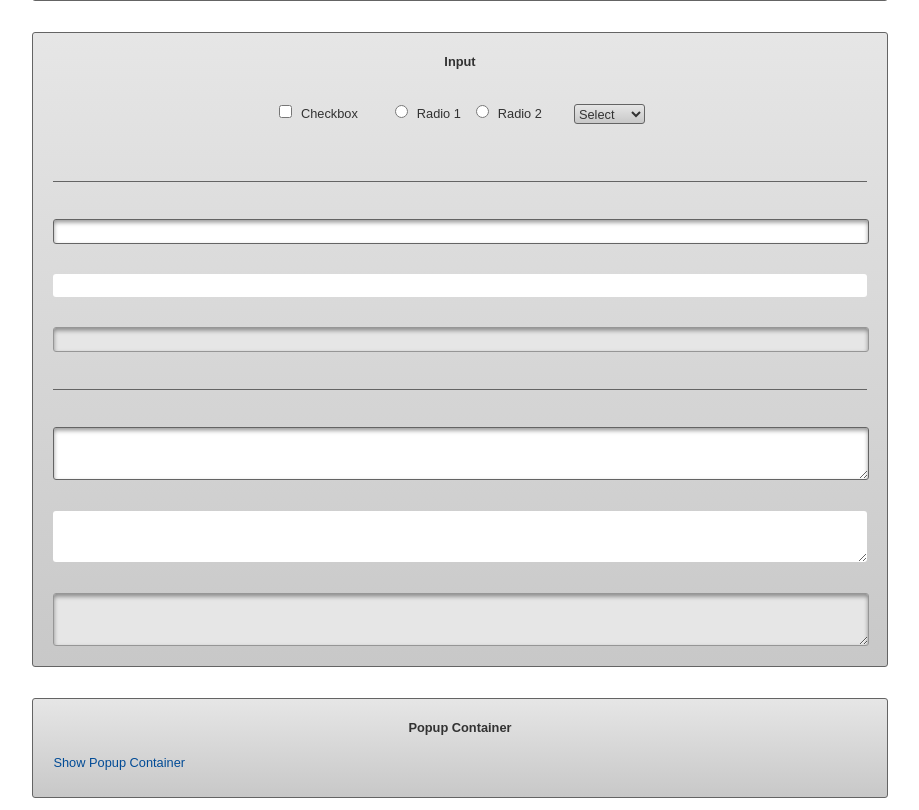
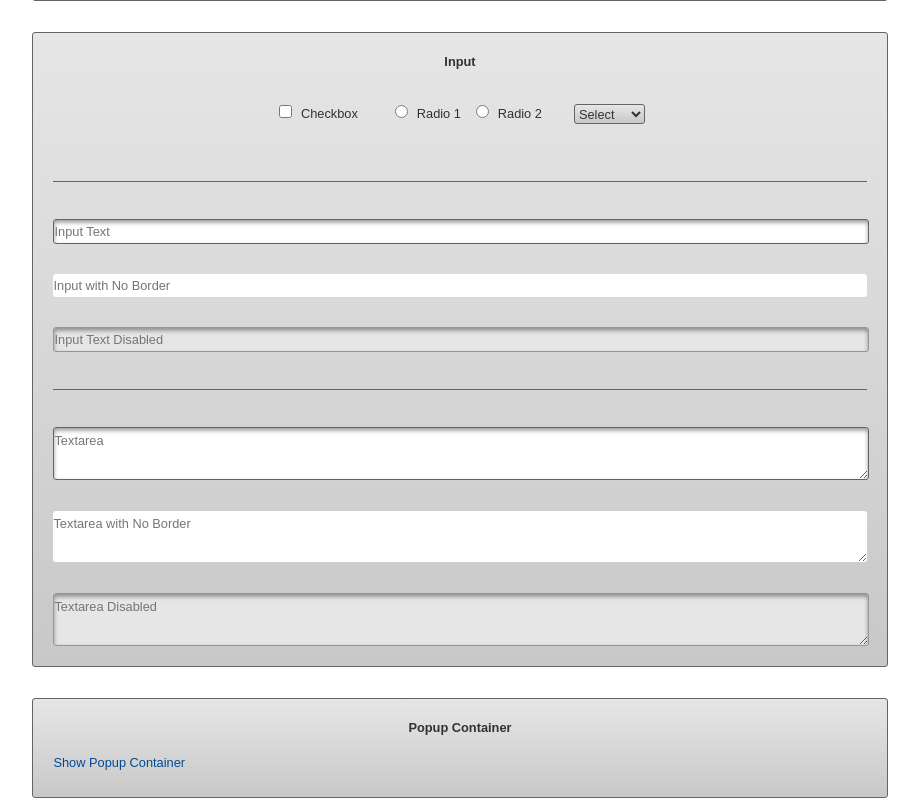
Before and after one commit to MogulMVC/MogulMVC, a PHP site: page / in a window 1280 px wide. Shown: the part 1490-2300 px from the top of the page, without its empty margins (358-1277 px from the left). Run offline with PHP 8.4, Linux system fonts and the light colour scheme.

Commit message:
Changed prompt to placeholder. I'm getting rid of the prompt plugin.

```diff
--- a/application/view/elements.php
+++ b/application/view/elements.php
@@ -432,21 +432,21 @@
 				<hr />
 				<div class="MContentSpacer"></div>
 
-				<input class="width_full" type="text" prompt="Input Text"/>
+				<input class="width_full" type="text" placeholder="Input Text"/>
 				<div class="MContentSpacer"></div>
-				<input class="width_full input_invisible" type="text" prompt="Input with No Border"/>
+				<input class="width_full input_invisible" type="text" placeholder="Input with No Border"/>
 				<div class="MContentSpacer"></div>
-				<input class="width_full" type="text" prompt="Input Text Disabled" disabled="true"/>
+				<input class="width_full" type="text" placeholder="Input Text Disabled" disabled="true"/>
 
 				<div class="MContentSpacer"></div>
 				<hr />
 				<div class="MContentSpacer"></div>
-				<textarea class="width_full" prompt="Textarea"></textarea>
+				<textarea class="width_full" placeholder="Textarea"></textarea>
 
 				<div class="MContentSpacer"></div>
-				<textarea class="width_full input_invisible" prompt="Textarea with No Border"></textarea>
+				<textarea class="width_full input_invisible" placeholder="Textarea with No Border"></textarea>
 				<div class="MContentSpacer"></div>
-				<textarea class="width_full" prompt="Textarea Disabled" disabled="true"></textarea>
+				<textarea class="width_full" placeholder="Textarea Disabled" disabled="true"></textarea>
 
 			</fieldset><!-- section_inputs -->
 
```
Also changed, not shown: framework/lib/js/3rdparty/jquery.placeholder.js (added, +2 -0 lines), framework/lib/js/core/script.js.
